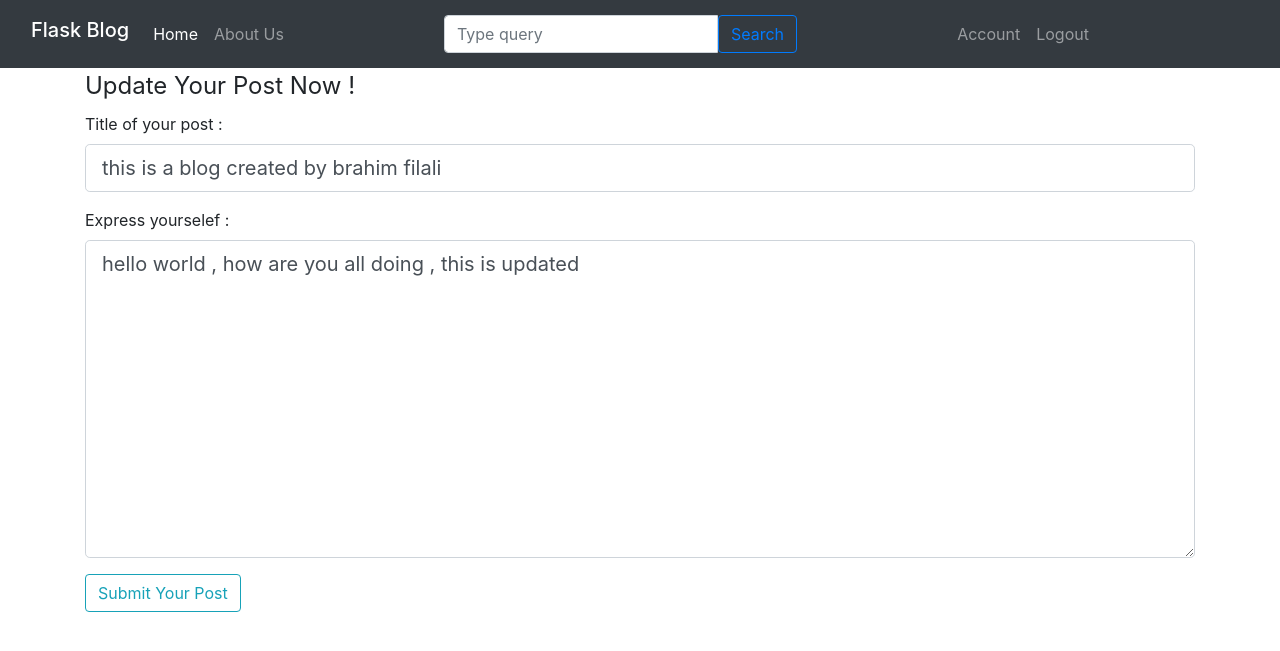
After one commit to brahimfilali758/Flask-blog-app, a Flask app: page /post/1/update in a window 1280 px wide. The commit adds this page. Shown: the top 651 px of the page. Run offline with Flask 2, Linux system fonts and the light colour scheme; a user stored in the database is signed in; data comes from the database, SQL or seed files in the repository; both versions use the stored data as it was after the commit; some libraries are stand-ins or nearby versions.

Commit message:
Creating, Updating, and Deleting posts features

```diff
--- a/flaskblog/forms.py
+++ b/flaskblog/forms.py
@@ -68,3 +68,11 @@ class CreatePostForm(FlaskForm):
                         validators=[DataRequired()] , render_kw={"rows": 10, "cols": 11})
 
     submit = SubmitField('Submit Your Post')
+
+
+class UpdatePostForm(FlaskForm):
+    title = StringField('Title of your post : ' , validators=[DataRequired()])
+    content = TextAreaField('Express yourselef :',
+                        validators=[DataRequired()] , render_kw={"rows": 10, "cols": 11})
+
+    submit = SubmitField('Submit Your Post')
--- a/flaskblog/routes.py
+++ b/flaskblog/routes.py
@@ -2,18 +2,16 @@ from PIL import Image
 from secrets import token_hex
 from os.path import join , splitext
 from flaskblog import app , bcrypt , db
-from flask import render_template , url_for , flash ,redirect , request
-from flaskblog.forms import RegistrationForm , LoginForm , UpdateAccountForm , CreatePostForm
+from flask import render_template , url_for , flash ,redirect , request , abort
+from flaskblog.forms import RegistrationForm , LoginForm , UpdateAccountForm , CreatePostForm ,UpdatePostForm
 from flaskblog.models import User , Post
 from flask_login import login_user , logout_user , current_user , login_required
 
 @app.route("/")
 @app.route("/home")
-@login_required
 def home():
     posts = Post.query.all()
-    image_file = url_for('static', filename=join('profile_pics',current_user.image_file))
-    return render_template('home.html' , title = "Home page" , posts = posts , image_file = image_file)
+    return render_template('home.html' , title = "Home page" , posts = posts )
 
 
 @app.route("/about")
@@ -62,7 +60,7 @@ def logout():
         return redirect(url_for('login'))
 
 
-@app.route("/account" )
+@app.route("/account")
 @login_required
 def account():
     image_file = url_for('static', filename=join('profile_pics',current_user.image_file))
@@ -120,3 +118,49 @@ def create_post():
         flash('Your post has been published succefully !' , 'success')
         return redirect(url_for('home'))
     return render_template('create_post.html' ,title= 'Create a Post Now !', form = form)
+
+
+@app.route("/post/<int:post_id>" , methods=['GET','POST'])
+def post(post_id):
+    post = Post.query.get_or_404(post_id)
+    return render_template('post.html' , title = post.id , post = post)
+
+
+
+@app.route("/post/<int:post_id>/update" , methods=['GET','POST'])
+@login_required
+def update_post(post_id):
+    post = Post.query.get_or_404(post_id)
+    form = UpdatePostForm()
+    if post.author != current_user :
+        abort(403)
+    if form.validate_on_submit():
+        post.title = form.title.data
+        post.content = form.content.data
+        db.session.commit()
+        flash('Your Post has been Updated succefully ! ' , 'success')
+        return redirect(url_for('post' , post_id = post.id))
+    elif request.method == 'GET' :
+        form.title.data = post.title
+        form.content.data = post.content
+    return render_template('update_post.html' , title = 'Update Post : ' + post.title , form = form)
+
+
+
+@app.route("/my_posts")
+@login_required
+def my_posts():
+    posts = Post.query.filter_by(author = current_user).all()
+    return render_template('my_posts.html' , title = 'My Posts' , posts = posts)
+
+
+@app.route("/post/<int:post_id>/delete" , methods=['POST'])
+@login_required
+def delete_post(post_id):
+    post = Post.query.get_or_404(post_id)
+    if post.author != current_user :
+        abort(403)
+    db.session.delete(post)
+    db.session.commit()
+    flash('Your Post has been deleted succefully ! ' , 'info')
+    return redirect(url_for('home'))
--- /dev/null
+++ b/flaskblog/templates/update_post.html
@@ -0,0 +1,27 @@
+{% extends 'layout.html' %}
+{% block content %}
+<div class="container">
+    <form method="POST" action="">
+        {{form.hidden_tag()}}
+        <fieldset>
+            <legend>
+                Update Your Post Now ! <br>
+            </legend>
+            <div class="form-group">
+                {{form.title.label(class="form-label")}} <br>
+                {{form.title(class="form-control form-control-lg")}}
+            </div>
+            <div class="form-group">
+                {{form.content.label(class="form-label")}} <br>
+                {{form.content(class="form-control form-control-lg")}}
+            </div>
+            <div class="form-group">
+                {{form.submit(class="btn btn-outline-info")}}
+            </div>
+        </fieldset>
+    </form>
+</div>
+
+
+
+{% endblock content %}
```
Also changed, not shown: flaskblog/templates/home.html (+14 -33 lines), flaskblog/templates/my_posts.html (added, +18 -0 lines), flaskblog/templates/post.html (added, +46 -0 lines), flaskblog/test.db.
